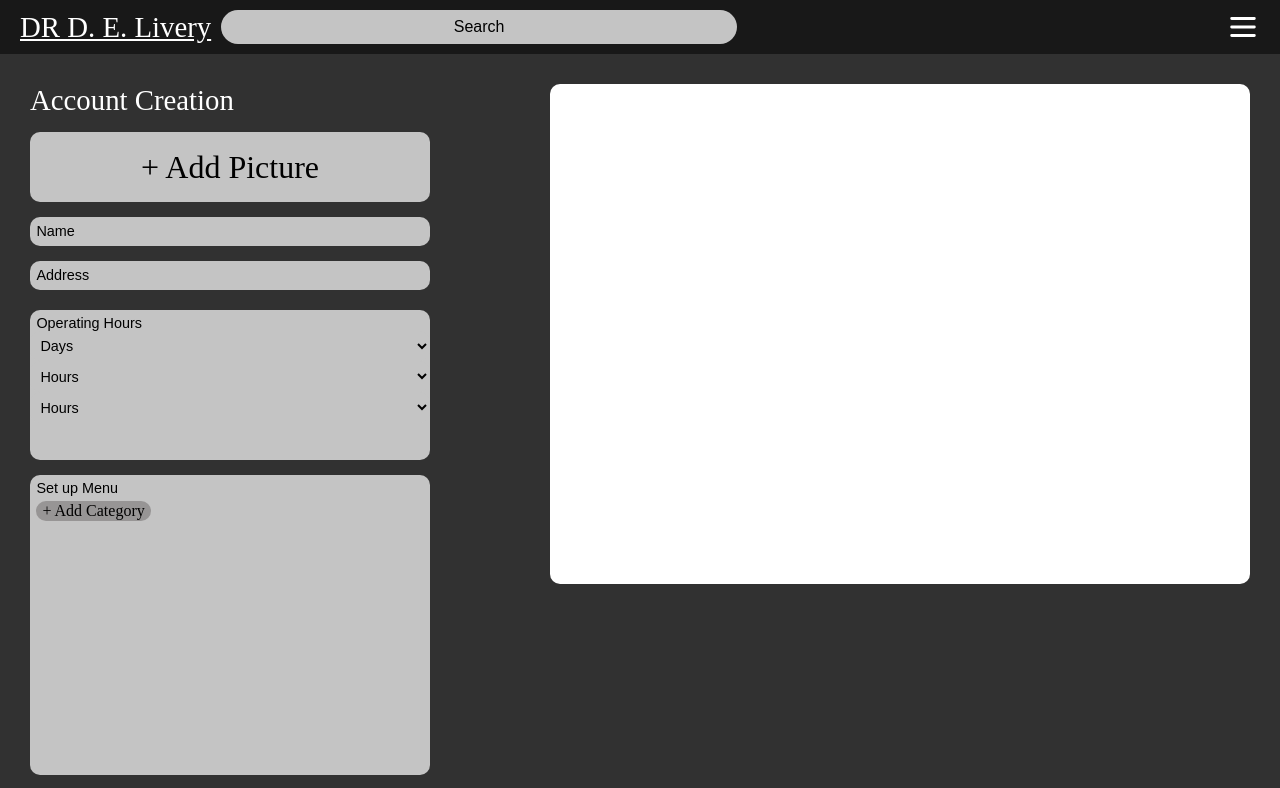
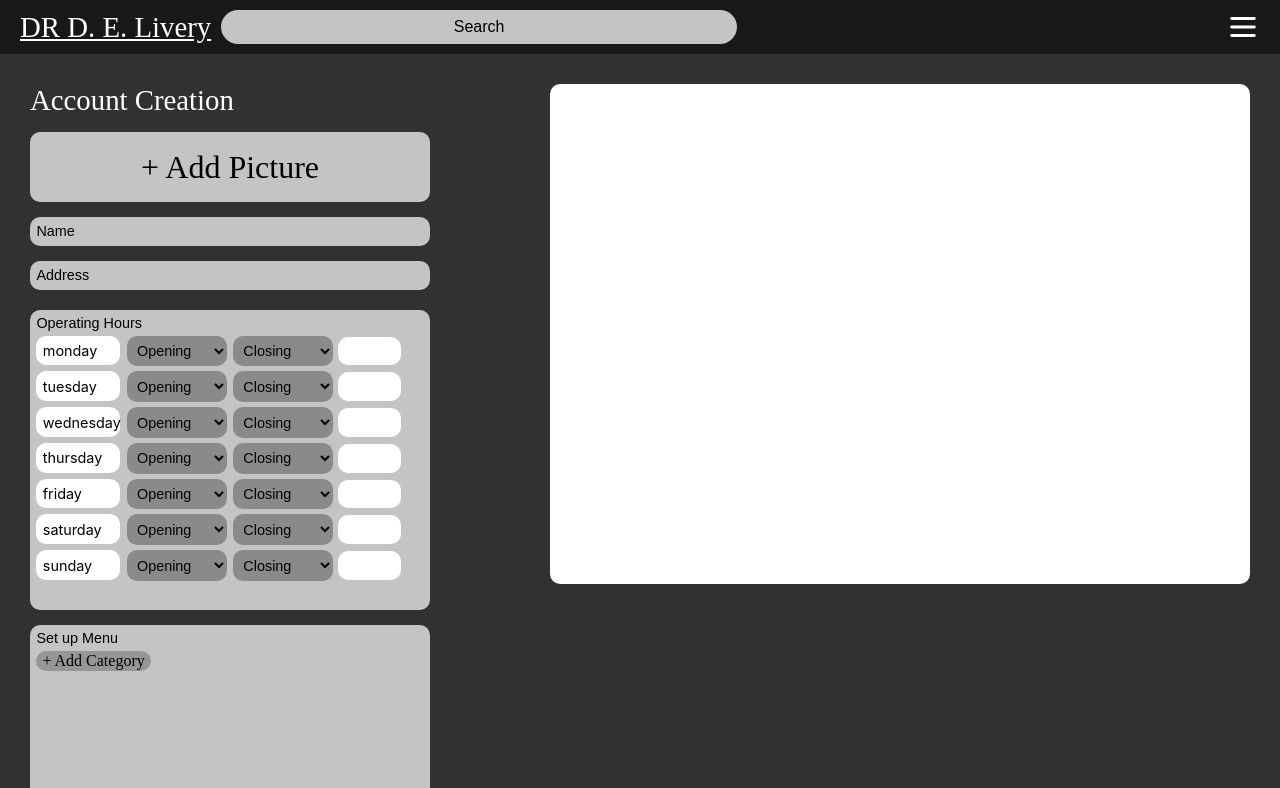
Before and after one commit to AWAProjectOrganization-team-6/frontend, a React (Create React App) app: page / in a window 1280 px wide. Shown: the top 788 px of the page. Built offline with nearby package versions, Linux system fonts and the light colour scheme; a web font is replaced by a local one.

Commit message:
Added OperatingHours component

```diff
--- /dev/null
+++ b/src/components/OperatingHours.js
@@ -0,0 +1,39 @@
+import styles from '../styles/OperatingHours.module.scss';
+import cx from 'classnames';
+
+export default function operatingHours (props) {
+
+    const listOfTimes = props.times.map((time, i) =>
+        <option key={i}>{time}</option>
+    );
+
+
+    const listOfDays = props.days.map((day, i) =>
+        <li key={i}>
+            <label className={styles.labels}>{day}</label>
+            <select name='opening' defaultValue='default' className={styles.select}>
+                <option value='default' disabled hidden>
+                    Opening
+                </option>
+                {listOfTimes}
+            </select>
+            <select name='closing' className={cx(styles.dash,styles.select)} defaultValue='default'>
+                <option value='default' disabled hidden>
+                    Closing
+                </option>
+                {listOfTimes}
+            </select>
+            <input name='kitchenClosing' type='number' min='0' max='120'>
+            </input>
+        </li>
+    );
+
+    return (
+        <div className={styles.operatingHoursList}>
+            <div className={styles.text}>
+                Operating Hours
+            </div>
+            {listOfDays}
+        </div>
+    );
+}
--- a/src/styles/CreateRestaurant.module.scss
+++ b/src/styles/CreateRestaurant.module.scss
@@ -24,6 +24,15 @@
         margin-top: 5px;
     }
 
+        .image {
+        margin: 0px 0px;
+        background-color: white;
+        position: static;
+        width: 700px;
+        height: 500px;
+        border-radius: 10px;
+    }
+
     .inputFields {
         display: flex;
         flex-direction: column;
@@ -31,7 +40,21 @@
         margin: 0px 0px;
         width: 400px;
 
-        input {
+        .addpicture {
+            width: 400px;
+            height: 70px;
+            background: #c4c4c4;
+            border-width: 0px;
+            border-radius: 10px;
+            font-size: 2rem;
+            transition: background-color 0.2s;
+
+            &:hover {
+                background-color: #505050;
+            }
+        }
+
+        .input {
             background: #c4c4c4;
             border-width: 0px;
             padding: 0.4rem;
@@ -43,32 +66,6 @@
             &::placeholder {
                 color: black;
             }
-        }
-
-        select {
-            background: #c4c4c4;
-            border-width: 0px;
-            padding: 0.4rem;
-            border-radius: 10px;
-
-            font-size: 0.9rem;
-            text-align: left;
-
-        }
-
-        .create {
-            width: 200px;
-            height: 44px;
-            background: #00C44E;
-            border-width: 0px;
-            border-radius: 10px;
-            font-size: 1.3rem;
-            transition: background-color 0.2s;
-
-            &:hover {
-                background-color: #505050;
-            }
-
         }
 
         .setupMenu {
@@ -96,41 +93,31 @@
             }
         }
 
-        .operatingHours {
-            width: 400px;
-            height: 150px;
+        .select {
             background: #c4c4c4;
             border-width: 0px;
+            padding: 0.4rem;
             border-radius: 10px;
+
             font-size: 0.9rem;
-            display: flex;
-            flex-direction: column;
-            margin-top: 5px;
+            text-align: left;
 
         }
 
-        .addpicture {
-            width: 400px;
-            height: 70px;
-            background: #c4c4c4;
+        .create {
+            width: 200px;
+            height: 44px;
+            background: #00C44E;
             border-width: 0px;
             border-radius: 10px;
-            font-size: 2rem;
+            font-size: 1.3rem;
             transition: background-color 0.2s;
 
             &:hover {
                 background-color: #505050;
             }
+
         }
     }
 
-    .image {
-        margin: 0px 0px;
-        background-color: white;
-        position: static;
-        width: 700px;
-        height: 500px;
-        border-radius: 10px;
-    }
-
 }
--- /dev/null
+++ b/src/styles/OperatingHours.module.scss
@@ -0,0 +1,62 @@
+.operatingHoursList {
+        width: 400px;
+        height: 300px;
+        background: #c4c4c4;
+        display: flex;
+        flex-direction: column;
+        row-gap: 5px;
+        padding: 0;
+        list-style: none;
+        border-width: 0px;
+        border-radius: 10px;
+        font-size: 0.9rem;
+        margin-top: 5px;
+
+        .text {
+            margin-left: 0.4rem;
+            font-family: sans-serif;
+            margin-top: 5px;
+        }
+
+        select {
+            background: #8a8a8a;
+            border-width: 0px;
+            padding: 0.4rem;
+            border-radius: 10px;
+            width: 100px;
+            font-size: 0.9rem;
+            text-align: left;
+            margin-left: 0.4rem;
+        }
+
+        input {
+            width: 50px;
+            background: #ffffff;
+            border-width: 0px;
+            padding: 0.4rem;
+            border-radius: 10px;
+            margin-left: 5px;
+            font-size: 0.9rem;
+
+            &:invalid {
+                background-color:red;
+            }
+        }
+
+        .labels {
+            width: 71px;
+            background: #ffffff;
+            border-width: 0px;
+            padding: 0.4rem;
+            border-radius: 10px;
+            margin-left: 0.4rem;
+            font-size: 0.9rem;
+            text-align: left;
+            display: inline-block;
+
+            &::placeholder {
+                color: black;
+            }
+        }
+
+}
--- a/src/views/CreateRestaurant.js
+++ b/src/views/CreateRestaurant.js
@@ -2,6 +2,7 @@ import styles from '../styles/CreateRestaurant.module.scss';
 import Topbar from '../components/Topbar';
 import cx from 'classnames';
 import {Component} from 'react';
+import OperatingHours from '../components/OperatingHours';
 
 class CreateRestaurant extends Component{
 
@@ -12,9 +13,16 @@ class CreateRestaurant extends Component{
                 name: '',
                 address:'',
                 type: '',
-                priceLevel:''
-            }
+                priceLevel:'',
+                operatingHours:''
+            },
+
+            days: ['monday', 'tuesday', 'wednesday', 'thursday', 'friday', 'saturday', 'sunday'],
+            times: ['00.00', '01.00', '02.00', '03.00', '04.00', '05.00', '06.00', '07.00', '08.00', '09.00', '10.00', '11.00', '12.00', '13.00', '14.00', '15.00', '16.00',
+                '17.00', '18.00', '19.00', '20.00', '21.00', '22.00', '23.00', '24.00',]
         };
+
+        this.handleOperatingHours = this.handleOperatingHours.bind(this);
         this.onChange = this.onChange.bind(this);
     }
 
@@ -40,6 +48,11 @@ class CreateRestaurant extends Component{
         console.log(this.state);
     }
 
+    handleOperatingHours () {
+
+
+    }
+
 
     render() {
         return (
@@ -53,22 +66,9 @@ class CreateRestaurant extends Component{
                         <button className={cx(styles.addpicture, styles.font)}>
                                 + Add Picture
                         </button>
-                        <input onChange={this.onChange} name='name' type='text' placeholder='Name'/>
-                        <input onChange={this.onChange} name='address' type='text' placeholder='Address'/>
-                        <div className={styles.operatingHours}>
-                            <div className={styles.text}>
-                                Operating Hours
-                            </div>
-                            <select name='days'>
-                                <option> Days</option>
-                            </select>
-                            <select name='openingTime'>
-                                <option> Hours</option>
-                            </select>
-                            <select name='closingTime'>
-                                <option> Hours</option>
-                            </select>
-                        </div>
+                        <input className={styles.input} onChange={this.onChange} name='name' type='text' placeholder='Name'/>
+                        <input className={styles.input} onChange={this.onChange} name='address' type='text' placeholder='Address'/>
+                        <OperatingHours days={this.state.days} times={this.state.times} onOperatingHours={this.handleOperatingHours}/>
                         <div className={styles.setupMenu}>
                             <div className={styles.text}>
                                 Set up Menu
@@ -77,7 +77,7 @@ class CreateRestaurant extends Component{
                                 + Add Category
                             </button>
                         </div>
-                        <select name='pricelevel' onChange={this.onChange} defaultValue='default'>
+                        <select className={styles.select} name='pricelevel' onChange={this.onChange} defaultValue='default'>
                             <option value='default' disabled hidden>
                                 Select pricelevel
                             </option>
@@ -86,7 +86,7 @@ class CreateRestaurant extends Component{
                             <option value='3'>$$$</option>
                             <option value='4'>$$$$</option>
                         </select>
-                        <select name='type' onChange={this.onChange} defaultValue='default'>
+                        <select className={styles.select} name='type' onChange={this.onChange} defaultValue='default'>
                             <option value='default' disabled hidden>
                                 Select restaurant type
                             </option>
```
